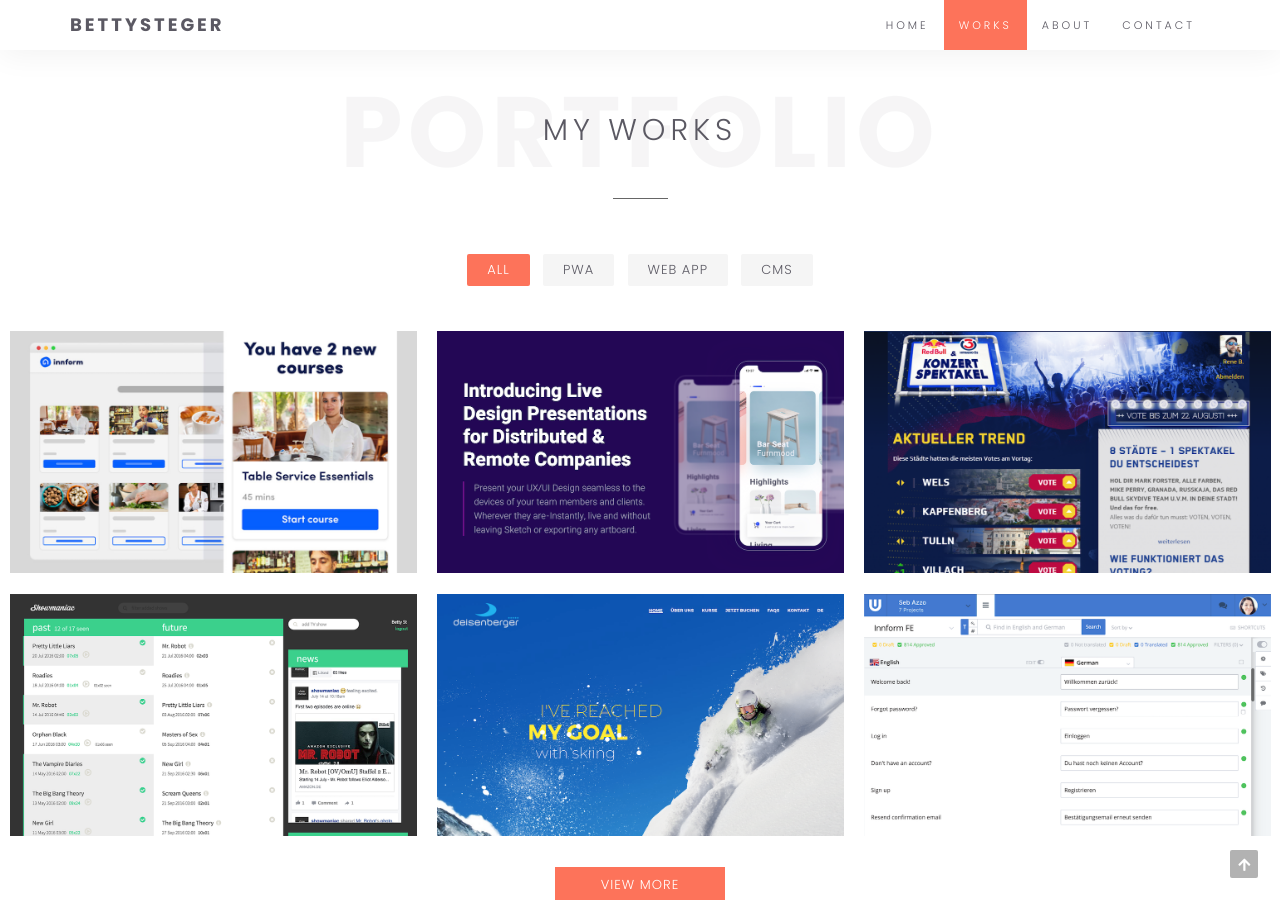
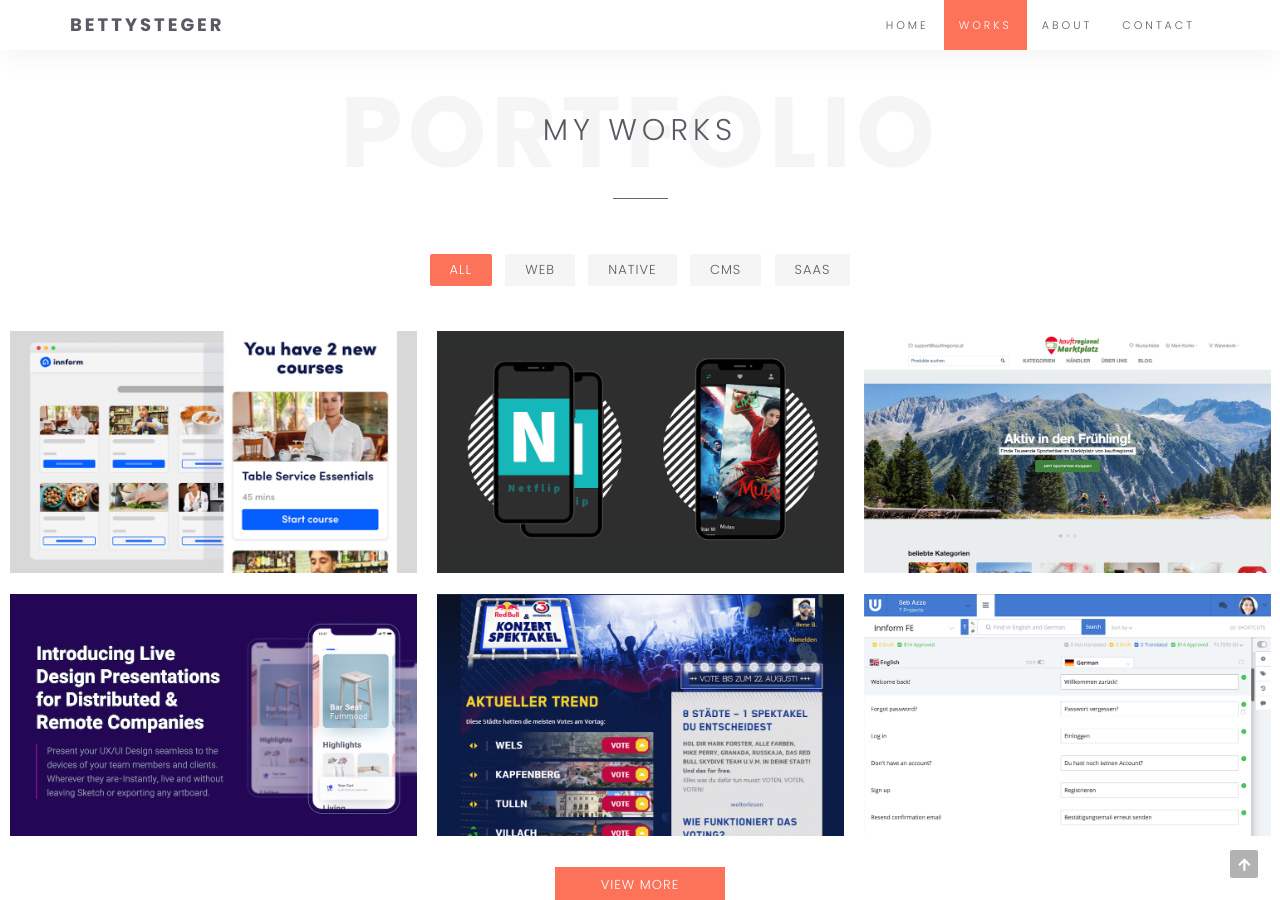
Before and after one commit to lpsBetty/lpsBetty.github.io, a Jekyll site: the page built from index.html, in a window 1280 px wide and 900 px high, scrolled down 958 px. Built offline with Jekyll 4.4.1, drawn with Linux system fonts in a browser that asks for light colours; nearby versions of some CDN libraries.

Commit message:
add kauftregional and netflip, update portfolio filter

```diff
--- a/index.html
+++ b/index.html
@@ -47,9 +47,10 @@ layout: default
 
 					<ul id="filter">
 						<li class="active" data-group="all">All</li>
-						<li data-group="pwa">PWA</li>
-						<li data-group="web">Web App</li>
+						<li data-group="web">Web</li>
+						<li data-group="native">Native</li>
 						<li data-group="cms">CMS</li>
+						<li data-group="saas">SAAS</li>
 					</ul>
 
 				</div>
@@ -62,20 +63,46 @@ layout: default
 
 		<ul class="list-items-container">
 
-			<li class="list-item" data-groups="all pwa web">
+			<li class="list-item" data-groups="all web saas">
 				<figure>
 					<img src="/images/projects/innform.png" alt="Innform">
 					<figcaption>
 						<a href="https://innform.io"></a>
 						<div class="caption-inner">
 							<h3 class="portfolio-item-title">Innform</h3>
-							<div class="portfolio-item-desc">Training Platform for modern Hospitality Teams</div>
+							<div class="portfolio-item-desc">LMS: Training Platform for modern Teams</div>
 						</div>
 					</figcaption>
 				</figure>
 			</li>
 
-			<li class="list-item" data-groups="all pwa">
+			<li class="list-item" data-groups="all native">
+				<figure>
+					<img src="/images/projects/netflip.png" alt="Netflip">
+					<figcaption>
+						<a href="https://netflip.netlify.app/"></a>
+						<div class="caption-inner">
+							<h3 class="portfolio-item-title">Netflip: Tinder for Movies</h3>
+							<div class="portfolio-item-desc">iOS & Android App</div>
+						</div>
+					</figcaption>
+				</figure>
+			</li>
+
+			<li class="list-item" data-groups="all cms">
+				<figure>
+					<img src="/images/projects/kauftregional.png" alt="kauftregional">
+					<figcaption>
+						<a href="https://shop.kauftregional.at/"></a>
+						<div class="caption-inner">
+							<h3 class="portfolio-item-title">shop.kauftregional.at</h3>
+							<div class="portfolio-item-desc">CS Cart Template</div>
+						</div>
+					</figcaption>
+				</figure>
+			</li>
+
+			<li class="list-item" data-groups="all web saas native">
 				<figure>
 					<img src="/images/projects/represent.png" alt="represent">
 					<figcaption>
@@ -101,33 +128,7 @@ layout: default
 				</figure>
 			</li>
 
-			<li class="list-item" data-groups="all pwa">
-				<figure>
-					<img src="/images/projects/showmaniac.png" alt="showmaniac">
-					<figcaption>
-						<a href="https://showmaniac.org"></a>
-						<div class="caption-inner">
-							<h3 class="portfolio-item-title">Showmaniac</h3>
-							<div class="portfolio-item-desc">Tracks your favourite TV shows</div>
-						</div>
-					</figcaption>
-				</figure>
-			</li>
-
-			<li class="list-item" data-groups="all cms">
-				<figure>
-					<img src="/images/projects/skideisenberger.png" alt="skideisenberger">
-					<figcaption>
-						<a href="https://skideisenberger.at/"></a>
-						<div class="caption-inner">
-							<h3 class="portfolio-item-title">Skischule Deisenberger</h3>
-							<div class="portfolio-item-desc">Brand Website w/ Wordpress CMS</div>
-						</div>
-					</figcaption>
-				</figure>
-			</li>
-
-			<li class="list-item" data-groups="all pwa web">
+			<li class="list-item" data-groups="all web saas">
 				<figure>
 					<img src="/images/projects/lingohub.png" alt="Lingohub">
 					<figcaption>
```
Also changed, not shown: images/projects/kauftregional.png (added), images/projects/netflip.png (added).
